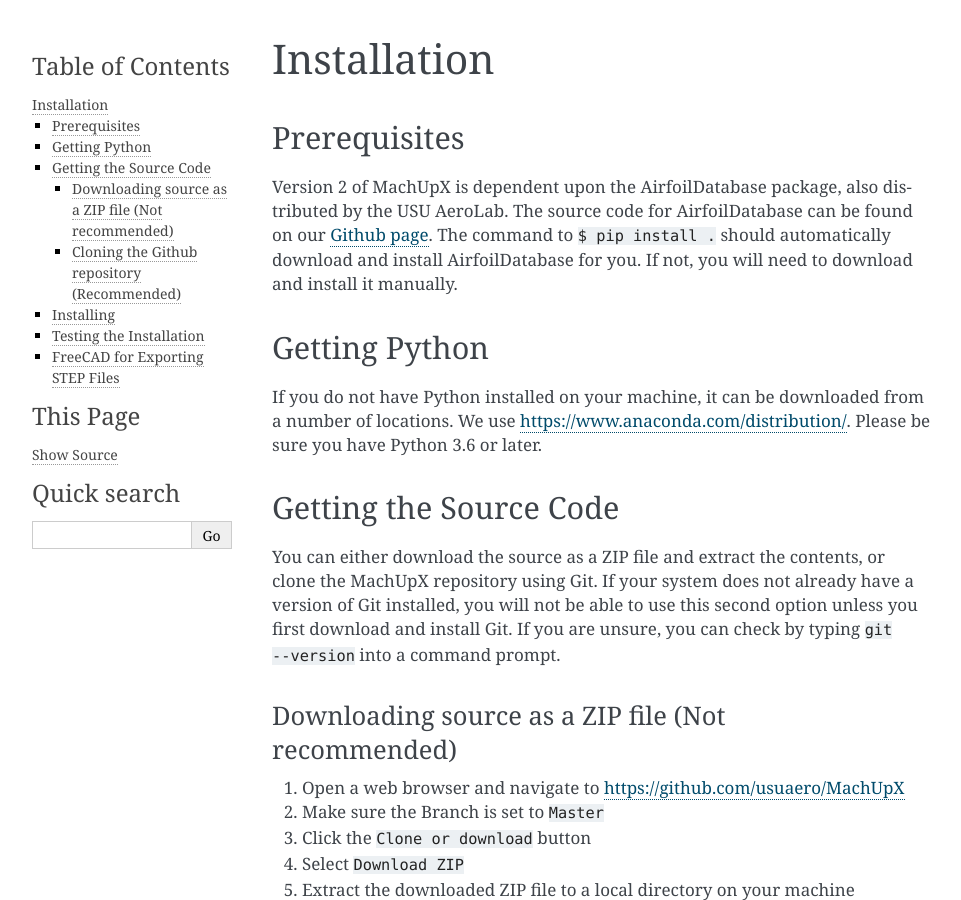
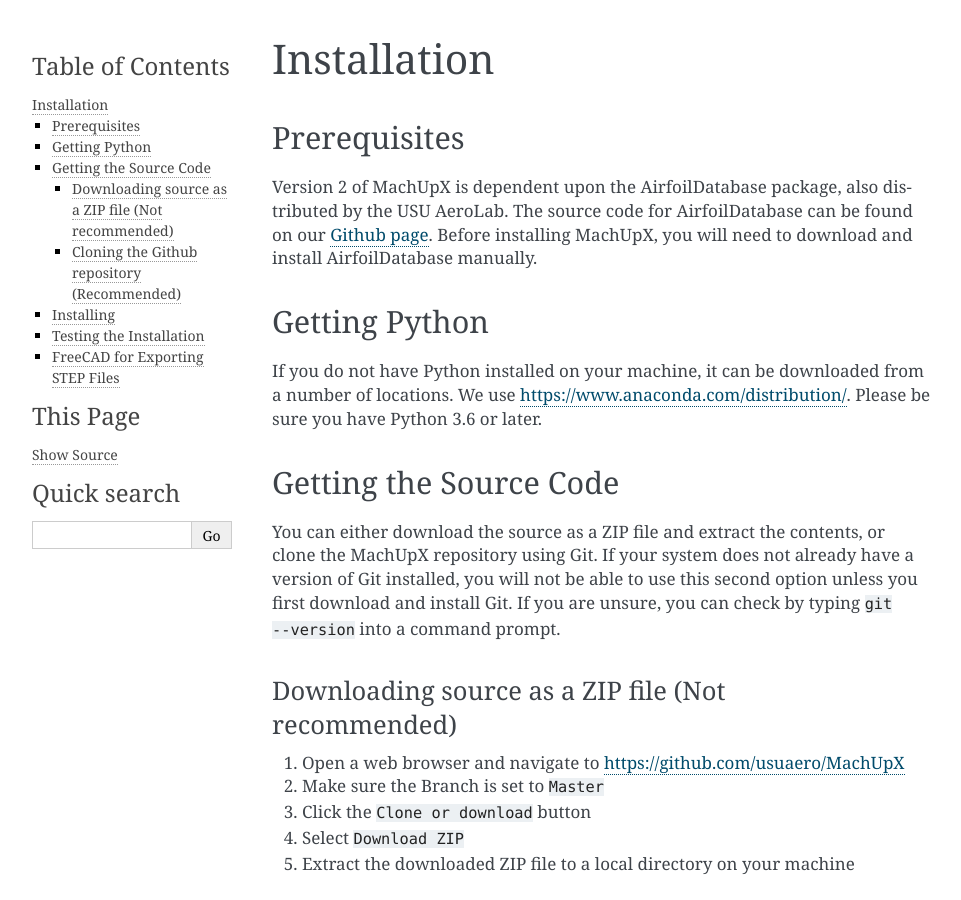
Before and after one commit to usuaero/MachUpX, a Sphinx documentation site: the page built from docs/source/installation.md, in a window 1280 px wide and 900 px high. Shown: the whole window, without its empty margins (148-1109 px from the left). Built offline with Sphinx 7.4.7, drawn with Linux system fonts in a browser that asks for light colours; pages that are not in the unit, such as notebooks, are missing from menus.

Commit message:
Updated installation instructions.

```diff
--- a/docs/source/installation.md
+++ b/docs/source/installation.md
@@ -2,7 +2,7 @@
 
 ## Prerequisites
 
-Version 2 of MachUpX is dependent upon the AirfoilDatabase package, also distributed by the USU AeroLab. The source code for AirfoilDatabase can be found on our [Github page](https://github.com/usuaero/AirfoilDatabase). The command to `$ pip install .` should automatically download and install AirfoilDatabase for you. If not, you will need to download and install it manually.
+Version 2 of MachUpX is dependent upon the AirfoilDatabase package, also distributed by the USU AeroLab. The source code for AirfoilDatabase can be found on our [Github page](https://github.com/usuaero/AirfoilDatabase). Before installing MachUpX, you will need to download and install AirfoilDatabase manually.
 
 ## Getting Python
 
```
